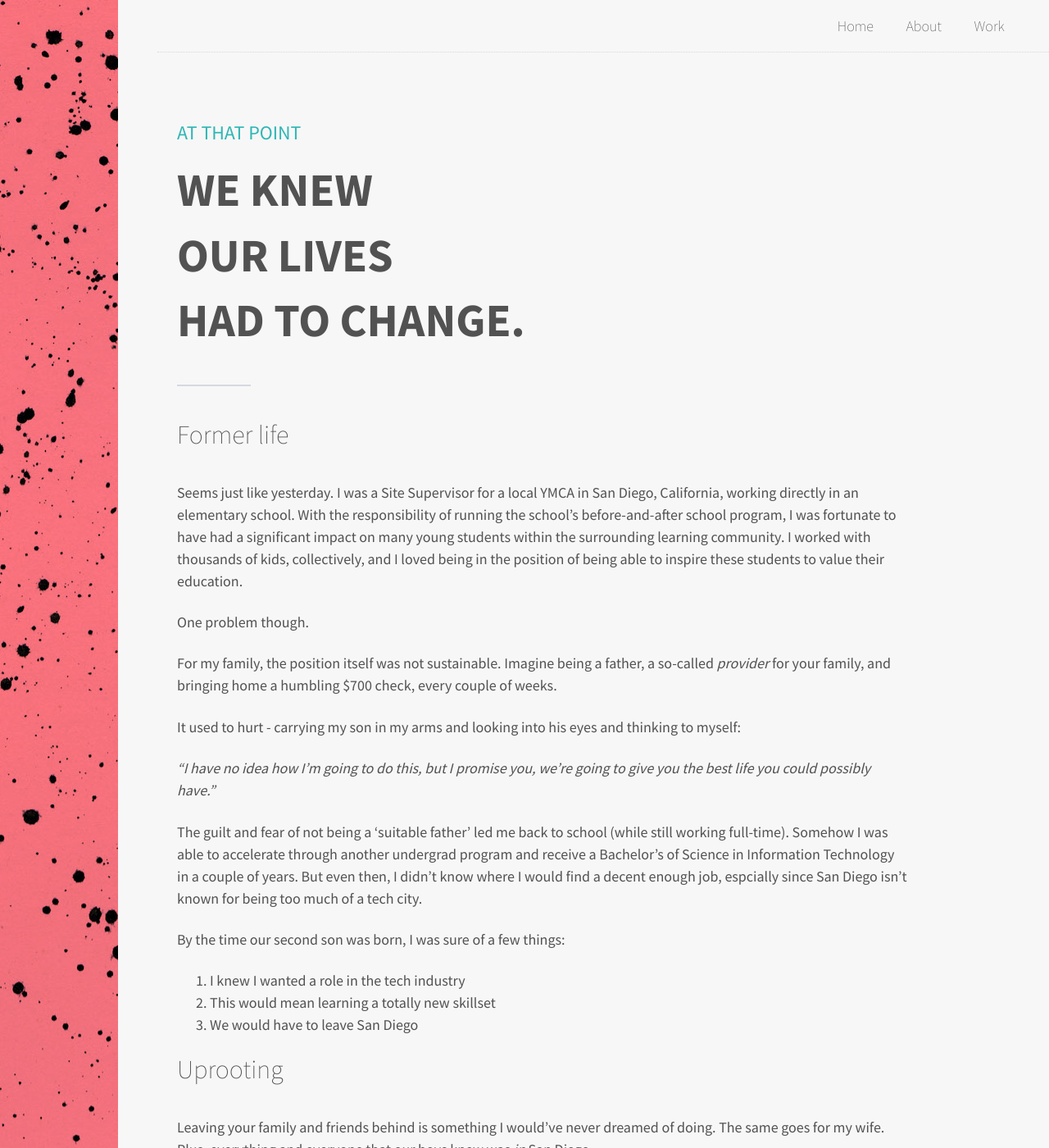
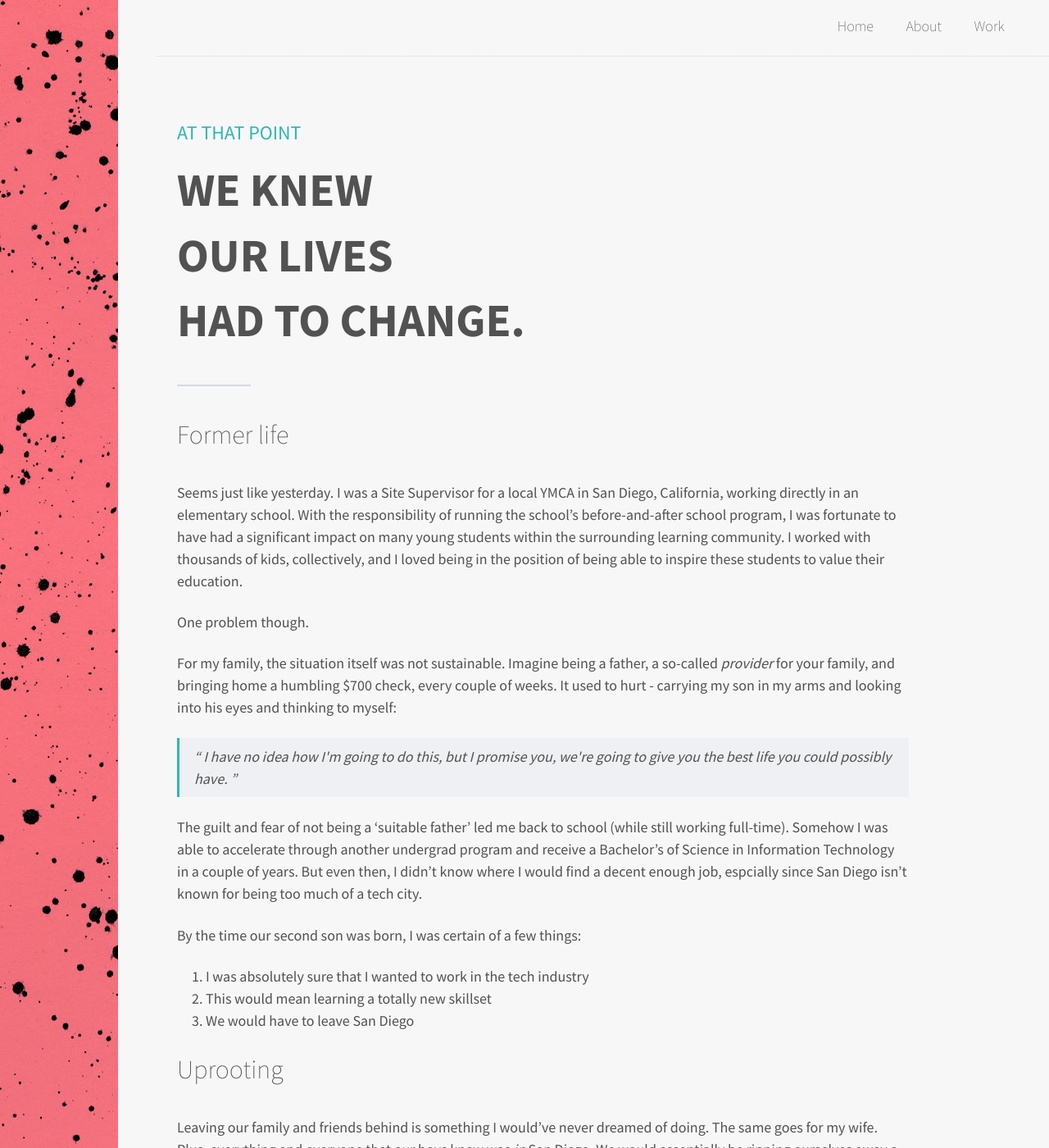
Before and after one commit to techtolentino/digital-card, a Jekyll site: the page built from about.md, in a window 1280 px wide and 1400 px high. Shown: the whole window at 82% size. Built offline with Jekyll 4.4.1, drawn with Linux system fonts in a browser that asks for light colours; some of the changed text lies outside the part shown.

Commit message:
content and typog tweaks

```diff
--- a/_sass/_base.scss
+++ b/_sass/_base.scss
@@ -5,6 +5,13 @@ body {
     color: $text-color;
     background: $background-color;
     line-height: $base-line-height;
+}
+
+ol,
+ul {
+    margin-bottom: 1.3em;
+    padding-left: $spacing-unit / 2;
+    list-style-position: inside;
 }
 
 @include media-query($medium-screen) {
--- a/_sass/_navigation.scss
+++ b/_sass/_navigation.scss
@@ -27,6 +27,7 @@ header {
     &--link {
         color: $text-color;
         text-decoration: none;
+        padding: 1em 0 1em 0;
 
         &:hover {
             border-bottom: 3px solid $cool-color;
--- a/_sass/_utilities.scss
+++ b/_sass/_utilities.scss
@@ -30,4 +30,11 @@
     &--italics {
         font-style: italic;
     }
+
+    &--quote {
+        border-left: 3px solid $cool-color;
+        padding: .5em 1em .5em 1em;
+        font-style: italic;
+        background: lighten($gray-color, 8.5%);
+    }
 }
--- a/about.md
+++ b/about.md
@@ -12,23 +12,23 @@ Seems just like yesterday. I was a Site Supervisor for a local YMCA in San Diego
 
 One problem though.
 
-For my family, the position itself was not sustainable. Imagine being a father, a so-called _provider_ for your family, and bringing home a humbling $700 check, every couple of weeks.
+For my family, the situation itself was not sustainable. Imagine being a father, a so-called _provider_ for your family, and bringing home a humbling $700 check, every couple of weeks. It used to hurt - carrying my son in my arms and looking into his eyes and thinking to myself:
 
-It used to hurt - carrying my son in my arms and looking into his eyes and thinking to myself:
-
-_"I have no idea how I'm going to do this, but I promise you, we're going to give you the best life you could possibly have."_
+<p class="text--quote">“ I have no idea how I'm going to do this, but I promise you, we're going to give you the best life you could possibly have. ”</p>
 
 The guilt and fear of not being a 'suitable father' led me back to school (while still working full-time). Somehow I was able to accelerate through another undergrad program and receive a Bachelor's of Science in Information Technology in a couple of years. But even then, I didn't know where I would find a decent enough job, espcially since San Diego isn't known for being too much of a tech city.
 
-By the time our second son was born, I was sure of a few things:
+By the time our second son was born, I was certain of a few things:
 
-1. I knew I wanted a role in the tech industry
+1. I was absolutely sure that I wanted to work in the tech industry
 2. This would mean learning a totally new skillset
 3. We would have to leave San Diego
 
 ### Uprooting
 
-Leaving your family and friends behind is something I would've never dreamed of doing. The same goes for my wife. Plus, everything and everyone that our boys knew was _in_ San Diego.
+Leaving our family and friends behind is something I would've never dreamed of doing. The same goes for my wife. Plus, everything and everyone that our boys knew was _in_ San Diego. We would essentially be ripping ourselves away a familiar world, all for the risk of discovering new opportunities.
+
+But, as a father, I had no choice.
 
 ### New heights
 
```
